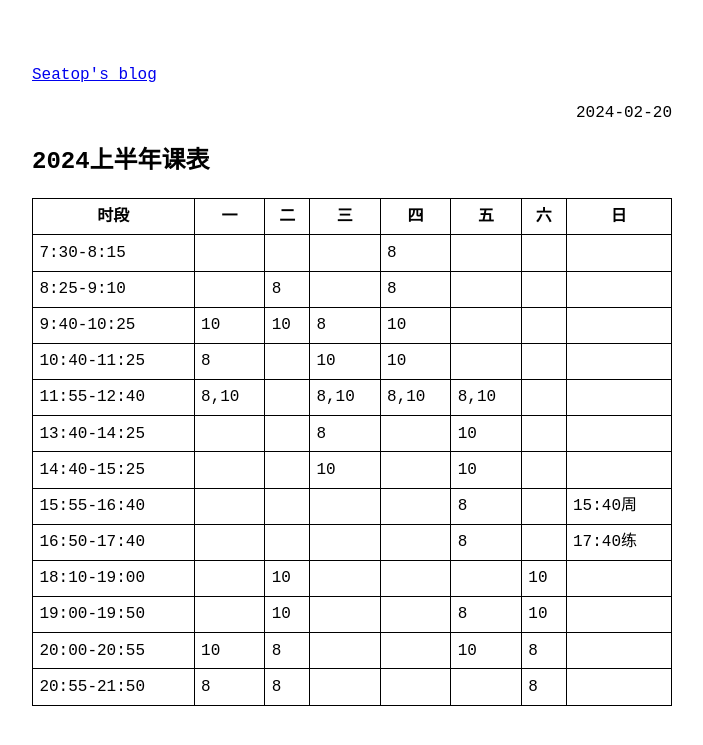
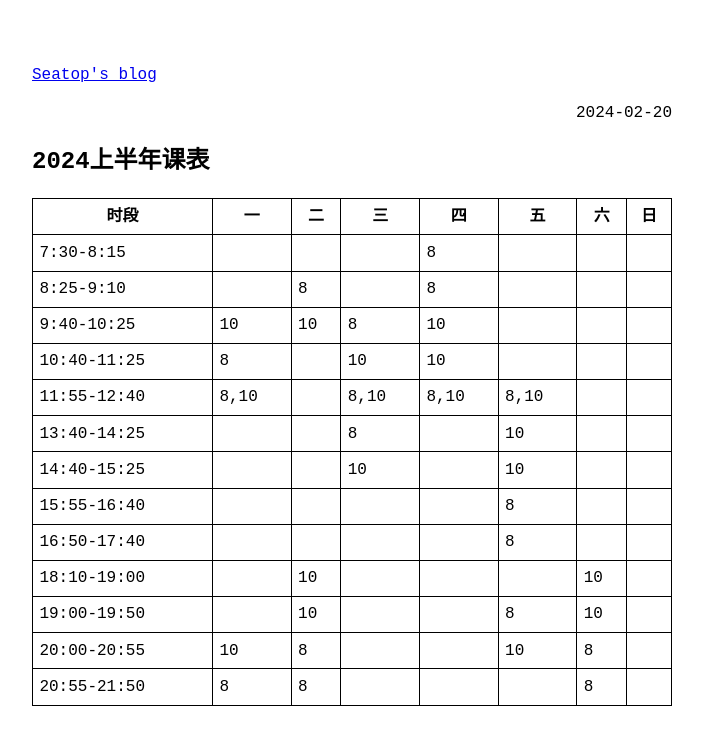
Before and after one commit to seatop/blog, a Jekyll site: the page built from _posts/2024-02-20-2024-上半年-课表.md, in a window 1280 px wide. Shown: the top 745 px of the page, without its empty margins (288-991 px from the left). Built offline with Jekyll 4.4.1, drawn with Linux system fonts in a browser that asks for light colours.

Commit message:
修改课表

```diff
--- a/_posts/2024-02-20-2024-上半年-课表.md
+++ b/_posts/2024-02-20-2024-上半年-课表.md
@@ -3,18 +3,18 @@ layout: post
 title: 2024上半年课表
 ---
 
-| 时段        | 一   | 二   | 三   | 四   | 五   | 六   | 日      |
-| ----------- | ---- | ---- | ---- | ---- | ---- | ---- | ------- |
-| 7:30-8:15   |      |      |      | 8    |      |      |         |
-| 8:25-9:10   |      | 8    |      | 8    |      |      |         |
-| 9:40-10:25  | 10   | 10   | 8    | 10   |      |      |         |
-| 10:40-11:25 | 8    |      | 10   | 10   |      |      |         |
-| 11:55-12:40 | 8,10 |      | 8,10 | 8,10 | 8,10 |      |         |
-| 13:40-14:25 |      |      | 8    |      | 10   |      |         |
-| 14:40-15:25 |      |      | 10   |      | 10   |      |         |
-| 15:55-16:40 |      |      |      |      | 8    |      | 15:40周 |
-| 16:50-17:40 |      |      |      |      | 8    |      | 17:40练 |
-| 18:10-19:00 |      | 10   |      |      |      | 10   |         |
-| 19:00-19:50 |      | 10   |      |      | 8    | 10   |         |
-| 20:00-20:55 | 10   | 8    |      |      | 10   | 8    |         |
-| 20:55-21:50 | 8    | 8    |      |      |      | 8    |         |
+| 时段        | 一   | 二   | 三   | 四   | 五   | 六   | 日   |
+| ----------- | ---- | ---- | ---- | ---- | ---- | ---- | ---- |
+| 7:30-8:15   |      |      |      | 8    |      |      |      |
+| 8:25-9:10   |      | 8    |      | 8    |      |      |      |
+| 9:40-10:25  | 10   | 10   | 8    | 10   |      |      |      |
+| 10:40-11:25 | 8    |      | 10   | 10   |      |      |      |
+| 11:55-12:40 | 8,10 |      | 8,10 | 8,10 | 8,10 |      |      |
+| 13:40-14:25 |      |      | 8    |      | 10   |      |      |
+| 14:40-15:25 |      |      | 10   |      | 10   |      |      |
+| 15:55-16:40 |      |      |      |      | 8    |      |      |
+| 16:50-17:40 |      |      |      |      | 8    |      |      |
+| 18:10-19:00 |      | 10   |      |      |      | 10   |      |
+| 19:00-19:50 |      | 10   |      |      | 8    | 10   |      |
+| 20:00-20:55 | 10   | 8    |      |      | 10   | 8    |      |
+| 20:55-21:50 | 8    | 8    |      |      |      | 8    |      |
```
